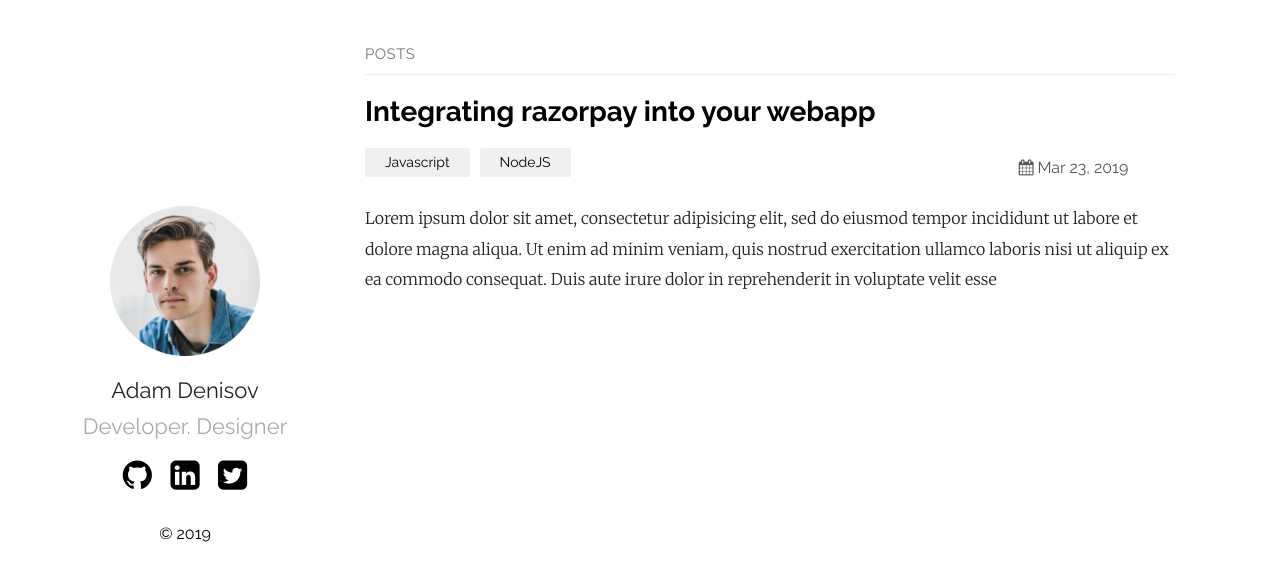
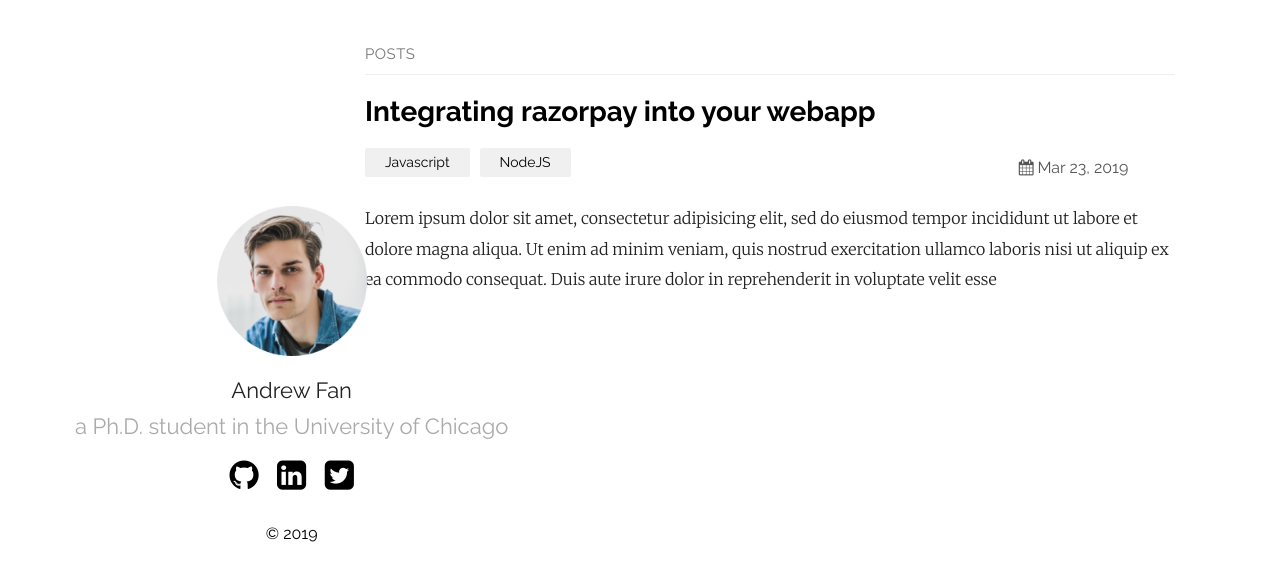
Before and after one commit to angzhifan/angzhifan.github.io, a Jekyll site: the page built from index.md, in a window 1280 px wide. Shown: the top 581 px of the page. Built offline with Jekyll 4.4.1, drawn with Linux system fonts in a browser that asks for light colours.

Commit message:
Update _config.yml

```diff
--- a/_config.yml
+++ b/_config.yml
@@ -12,8 +12,8 @@ show_excerpts: true # set to true to show excerpts on the homepage
 sass:
   sass_dir: _sass
 plainwhite:
-  name: Adam Denisov
-  tagline: Developer. Designer
+  name: Andrew Fan
+  tagline: a Ph.D. student in the University of Chicago
   date_format: "%b %-d, %Y"
   sitemap: true # set to true to generate sitemap.xml content
 
```
